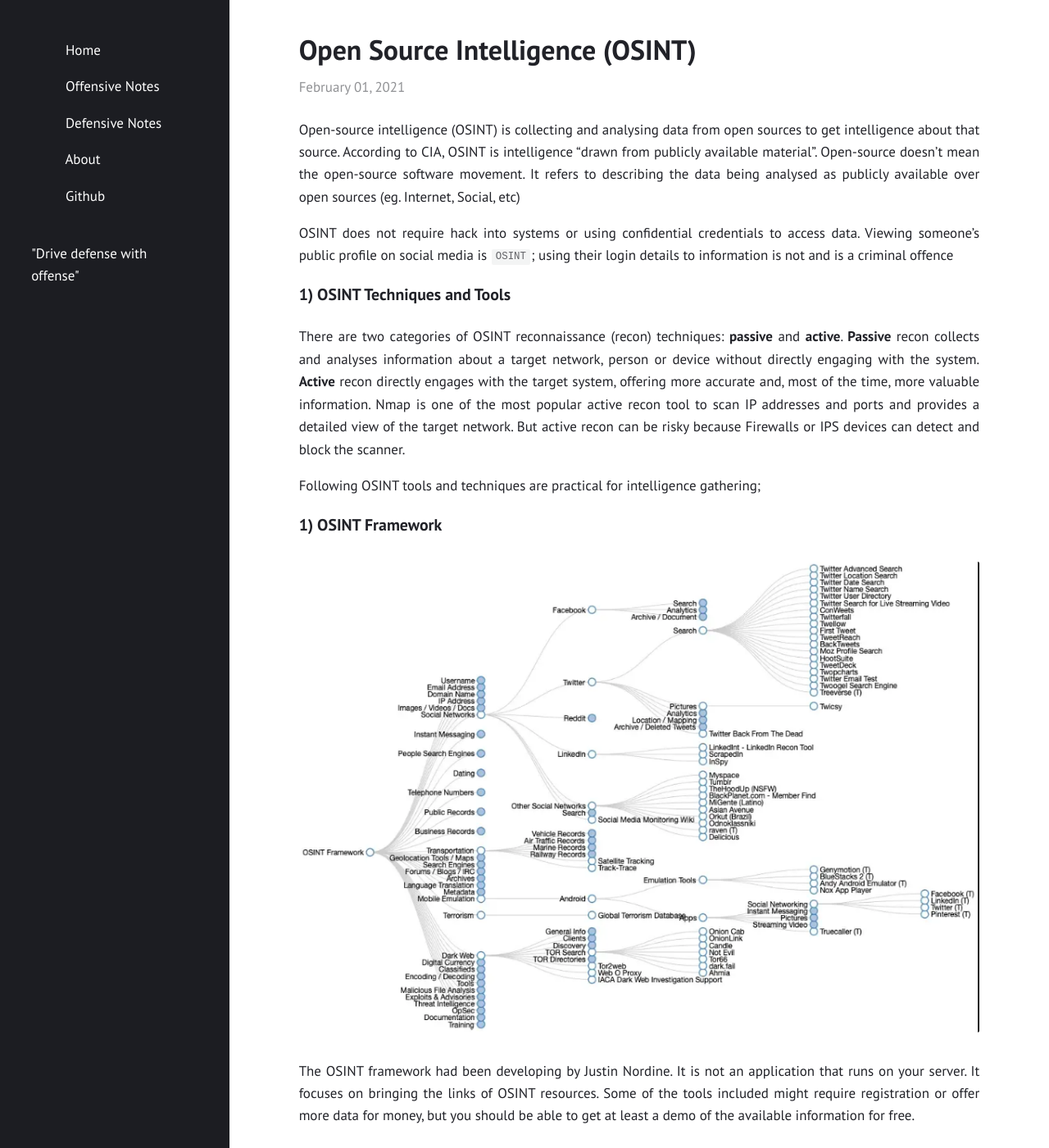
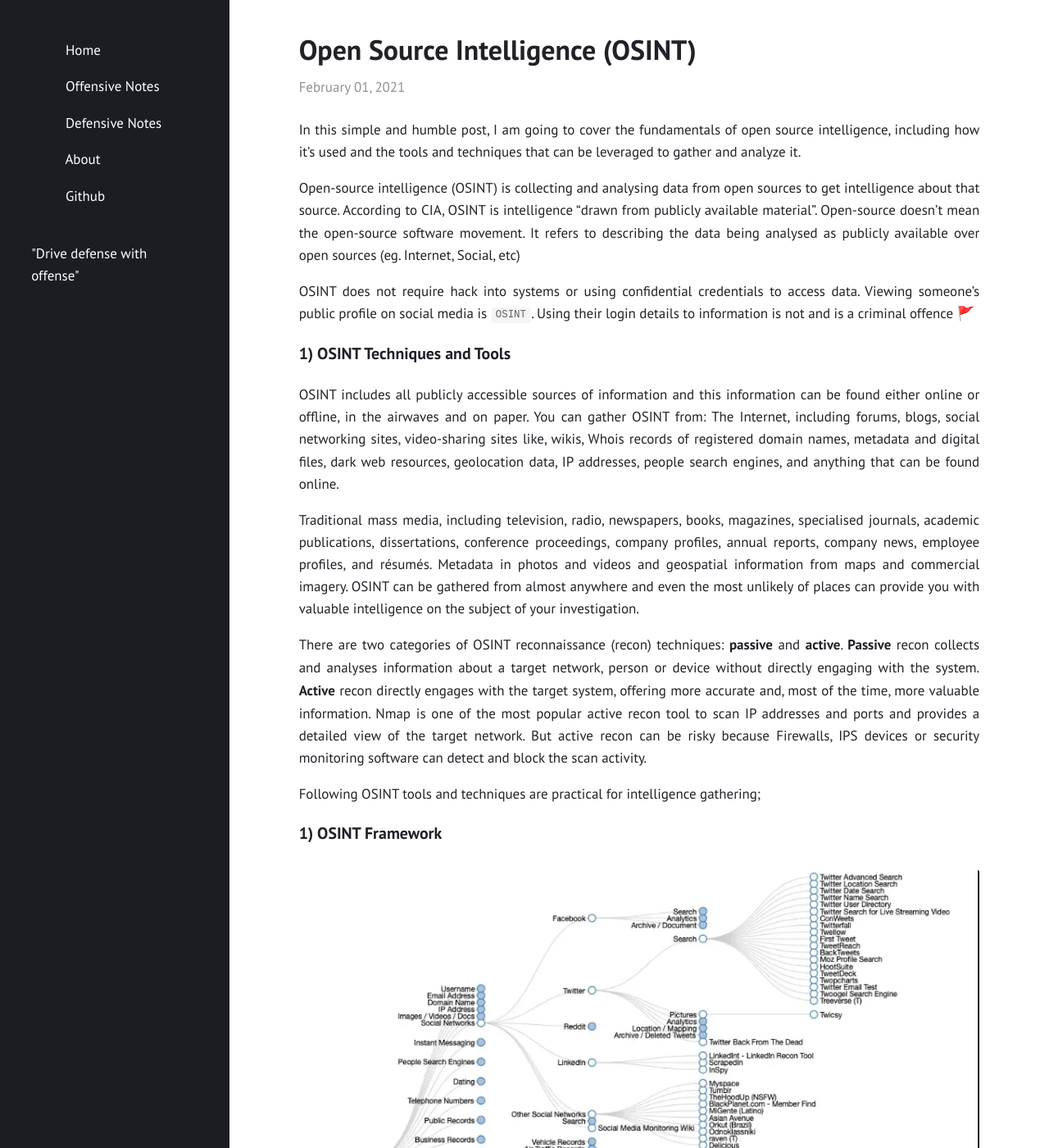
Before and after one commit to Fil88/Fil88.github.io, a Jekyll site: the page built from _posts/2021-02-01-Open-Source-Intelligence-(OSINT).md, in a window 1280 px wide and 1400 px high. Shown: the whole window at 82% size. Built offline with Jekyll 4.4.1, drawn with Linux system fonts in a browser that asks for light colours; some of the changed text lies outside the part shown.

Commit message:
Update 2021-02-01-Open-Source-Intelligence-(OSINT).md

```diff
--- a/_posts/2021-02-01-Open-Source-Intelligence-(OSINT).md
+++ b/_posts/2021-02-01-Open-Source-Intelligence-(OSINT).md
@@ -2,20 +2,28 @@
 title: "Open Source Intelligence (OSINT)"
 layout: "post"
 ---
+
+In this simple and humble post, I am going to cover the fundamentals of open source intelligence, including how it’s used and the tools and techniques that can be leveraged to gather and analyze it.
+
 Open-source intelligence (OSINT) is collecting and analysing data from open sources to get intelligence about that source.
 According to CIA, OSINT is intelligence “drawn from publicly available material”.
 Open-source doesn’t mean the open-source software movement. It refers to describing the data being analysed as publicly available over open sources (eg. Internet, Social, etc)
 
 OSINT does not require hack into systems or using confidential credentials to access data.
-Viewing someone’s public profile on social media is `OSINT`; using their login details to information is not and is a criminal offence
+Viewing someone’s public profile on social media is `OSINT`. Using their login details to information is not and is a criminal offence 🚩
 
 
 ### 1) OSINT Techniques and Tools
 
+
+OSINT includes all publicly accessible sources of information and this information can be found either online or offline, in the airwaves and on paper. You can gather OSINT from: The Internet, including forums, blogs, social networking sites, video-sharing sites like, wikis, Whois records of registered domain names, metadata and digital files, dark web resources, geolocation data, IP addresses, people search engines, and anything that can be found online.
+
+Traditional mass media, including television, radio, newspapers, books, magazines, specialised journals, academic publications, dissertations, conference proceedings, company profiles, annual reports, company news, employee profiles, and résumés. Metadata in photos and videos and geospatial information from maps and commercial imagery. OSINT can be gathered from almost anywhere and even the most unlikely of places can provide you with valuable intelligence on the subject of your investigation.
+
 There are two categories of OSINT reconnaissance (recon) techniques: __passive__ and __active__.
 __Passive__ recon collects and analyses information about a target network, person or device without directly engaging with the system.
 __Active__ recon directly engages with the target system, offering more accurate and, most of the time, more valuable information.
-Nmap is one of the most popular active recon tool to scan IP addresses and ports and provides a detailed view of the target network. But active recon can be risky because Firewalls or IPS devices can detect and block the scanner.
+Nmap is one of the most popular active recon tool to scan IP addresses and ports and provides a detailed view of the target network. But active recon can be risky because Firewalls, IPS devices or security monitoring software can detect and block the scan activity.
 
 Following OSINT tools and techniques are practical for intelligence gathering;
 
@@ -29,11 +37,9 @@
 The OSINT framework had been developing by Justin Nordine. It is not an application that runs on your server.
 It focuses on bringing the links of OSINT resources. Some of the tools included might require registration or offer more data for money, but you should be able to get at least a demo of the available information for free.
 
-
 ### 2) CheckUserNames
 
 [CheckUserNames:](https://checkusernames.com) is a website searching for usernames for the most popular Social Media and Social Networking sites. Check for your brand, trademark, product or user name. By doing so, you can find the websites where usernames exist, and you can search their profiles on those websites.
-
 
 ### 3) HaveIbeenPwned
 
@@ -79,17 +85,35 @@
 
 ### 8) Creepy
 
-[Creepy:](https://www.geocreepy.com/) is a geolocation OSINT tool that can get complete geolocation data from any post on social networking platforms like Twitter, Flickr, Facebook, etc.
+[Creepy:](https://www.geocreepy.com/)is a geolocation OSINT tool that can get complete geolocation data from any post on social networking platforms like Twitter, Flickr, Facebook, etc.
 Suppose anyone uploads an image to any social media with the geolocation information activated. In that case, you can see locations where this person has been on the map.
 
 ### 9) Nmap
 
-[Nmap:](https://nmap.org/) is one of the most popular network auditing tools, and its name means “Network Mapper”. It is an open-source tool for security auditing and network exploration for not only local but also remote hosts. You can use Nmap anywhere, like macOS, Windows or Linux.
+[Nmap:](https://nmap.org/)is one of the most popular network auditing tools, and its name means “Network Mapper”. It is an open-source tool for security auditing and network exploration for not only local but also remote hosts. You can use Nmap anywhere, like macOS, Windows or Linux.
 It has an IP detection scan, open port detection scan, OS information detection scan, application version detection scan and vulnerability detection scan features.
 
 ### 10) TinEye
 
-[TinEye:](https://tineye.com/) focuses on reverse image searches. You can track the source of any images are appearing online.
+[TinEye:](https://tineye.com/)focuses on reverse image searches. You can track the source of any images are appearing online.
+
+### 10) Maltego
+
+[Maltego:](https://www.maltego.com/)Is an amazing tool to track down footprints of any target you need to match. This piece of software has been developed by Paterva, and it’s part of the Kali Linux distribution. Using Maltego will allow you to launch reconnaissance tests against specific targets.
+
+One of the best things this software includes is what they call ‘transforms’. Transforms are available for free in some cases, and on others, you will find commercial versions only. They will help you to run a different kind of tests and data integration with external applications. Once you have chosen your transforms, Maltego app will start running all the transforms from Maltego servers.
+
+### 12) Jigsaw
+
+[Jigsaw:](https://www.jigsawsecurityenterprise.com/)focuses on reverse image searches. You can track the source of any images are appearing online.
+
+### 13) Spiderfoot
+[Spiderfoot:](https://www.spiderfoot.net/) is one of the best reconnaissance tools out there if you want to automate OSINT and have fast results for reconnaissance, threat intelligence, and perimeter monitoring. It was written by our friend Steve Micallef, who did a great job building this app and writing the SecurityTrails Addon for Splunk
+This recon tool can help you to launch queries over 100 public data sources to gather intelligence on generic names, domain names, email addresses, and IP addresses.
+
+### 13) FOCA
+[FOCA:](https://github.com/ElevenPaths/FOCA)(Fingerprinting Organizations with Collected Archives) is a tool written by ElevenPaths that can be used to scan, analyze, extract and classify information from remote web servers and their hidden information.
+Foca has the ability to analyze and collect valuable data from MS Office suite, OpenOffice, PDF, as well as Adobe InDesign and SVG and GIF files. This security tool also works actively with Google, Bing and DuckDuckGo search engines to collect additional data from those files. Once you have the full file list, it starts extracting information to attempt to identify more valuable data from the files.
 
 
 
```
